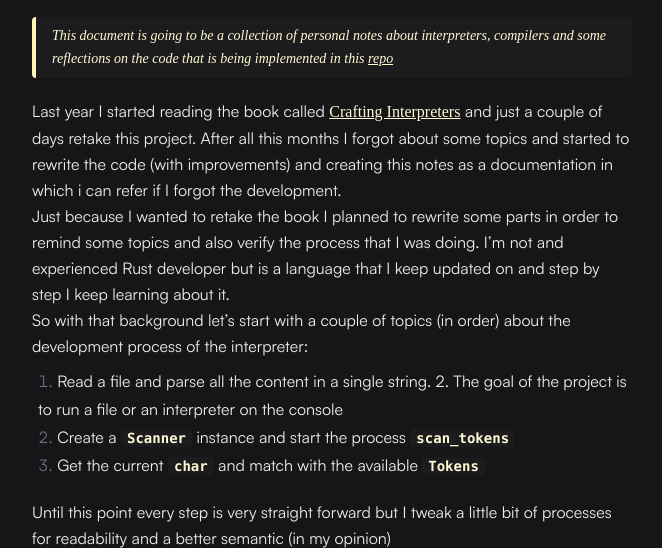
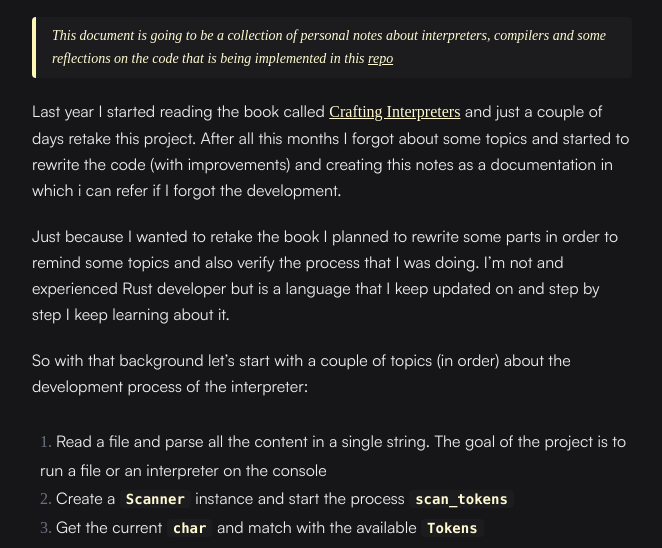
Before and after one commit to slingercode/ednoesco.com, an Astro site: page /blog/crafting-an-interpreter in a window 1280 px wide. Shown: the part 212-760 px from the top of the page, without its empty margins (308-970 px from the left). Built offline with nearby package versions, Linux system fonts and the light colour scheme; Astro itself is replaced by a stand-in of ours; a web font is replaced by a local one.

Commit message:
Update tailwind config

```diff
--- a/package.json
+++ b/package.json
@@ -1,6 +1,6 @@
 {
   "name": "ednoesco.com",
-  "version": "0.6.2",
+  "version": "0.6.3",
   "private": true,
   "license": "MIT",
   "description": "My personal website",
--- a/src/components/footer.astro
+++ b/src/components/footer.astro
@@ -6,7 +6,7 @@ import Link from "../components/common/link.astro";
   class="mt-10 py-2 text-center font-mono text-sm text-ednoesco-accent-high md:py-5"
 >
   <p>
-    ednoesco.com - v0.6.2 - <Link href="/changelog" class="underline">
+    ednoesco.com - v0.6.3 - <Link href="/changelog" class="underline">
       [CHANGELOG]
     </Link>
   </p>
--- a/src/content/blog/crafting-an-interpreter.md
+++ b/src/content/blog/crafting-an-interpreter.md
@@ -14,7 +14,8 @@ Just because I wanted to retake the book I planned to rewrite some parts in orde
 
 So with that background let's start with a couple of topics (in order) about the development process of the interpreter:
 
-1. Read a file and parse all the content in a single string. 2. The goal of the project is to run a file or an interpreter on the console
+1. Read a file and parse all the content in a single string.
+   The goal of the project is to run a file or an interpreter on the console
 2. Create a `Scanner` instance and start the process `scan_tokens`
 3. Get the current `char` and match with the available `Tokens`
 
@@ -36,6 +37,7 @@ fn advance(&mut self) {
 A quick overview is, the `get_current_char` function retrieves the char in the current position in the source code string and if is not a valid char (`EOF`) return a empty char. The `advance` function increments the current position but I'm also using a custom variable called `line_block` that represents the position in the editor, for example, the first char in the line is always 1 so i would read line 1 at position 1, if that makes sense.
 
 Now, what would do with the match character process?, well, I've created some handler functions that serves that purpose. There are a couple of functions but I don't want to explain all of them so I'm going to pick the basic function for single token scanning, this means for tokens that doesn't depend on a sequence, for example the `}` char only indicates a right brace.
+
 **Note: remember that currently we are in a lexical analysis not semantical, so we need to identify only the tokens**
 
 Example of the handler function for a single token:
--- a/tailwind.config.cjs
+++ b/tailwind.config.ts
@@ -1,7 +1,10 @@
-const defaultFontFamily = require("tailwindcss/defaultTheme").fontFamily;
+import tailwindTypography from "@tailwindcss/typography";
+import { fontFamily as defaultFontFamily } from "tailwindcss/defaultTheme";
 
-/** @type {import('tailwindcss').Config} */
-module.exports = {
+import type { Config } from "tailwindcss";
+import type { PluginUtils } from "tailwindcss/types/config";
+
+export default {
   content: ["./src/**/*.{astro,html,md,tsx}"],
   theme: {
     extend: {
@@ -28,7 +31,7 @@ module.exports = {
        * - [Tailwind default theme](https://raw.githubusercontent.com/tailwindlabs/tailwindcss/master/stubs/config.full.js)
        * - [Tailwind typography theme definition](https://raw.githubusercontent.com/tailwindlabs/tailwindcss-typography/master/src/styles.js)
        */
-      typography: ({ theme }) => ({
+      typography: ({ theme }: PluginUtils) => ({
         DEFAULT: {
           css: {
             h1: {
@@ -63,6 +66,7 @@ module.exports = {
             },
             p: {
               margin: theme("spacing.0"),
+              paddingBottom: theme("spacing.5"),
               lineHeight: theme("lineHeight.relaxed"),
             },
             strong: {
@@ -80,10 +84,20 @@ module.exports = {
               fontFamily: "BerkeleyMono",
               fontSize: theme("fontSize.sm"),
               paddingLeft: theme("spacing.4"),
+              paddingRight: theme("spacing.4"),
               paddingTop: theme("spacing.2"),
               borderRadius: theme("borderRadius.DEFAULT"),
               paddingBottom: theme("spacing.2"),
               backgroundColor: theme("colors.ednoesco.secondary-background"),
+            },
+            "blockquote p": {
+              paddingBottom: theme("spacing.0"),
+            },
+            "blockquote p:first-of-type::before": {
+              content: "",
+            },
+            "blockquote p:last-of-type::after": {
+              content: "",
             },
             ul: {
               marginTop: theme("spacing.2"),
@@ -98,12 +112,26 @@ module.exports = {
               listStylePosition: "inside",
             },
             li: {
-              listStylePosition: "inside",
               marginTop: theme("spacing.0"),
               marginBottom: theme("spacing.0"),
+              "&::marker": {
+                fontFamily: "BerkeleyMono",
+              },
+            },
+            "ol > li": {
+              paddingLeft: theme("spacing.2"),
+            },
+            "ul > li": {
+              paddingLeft: theme("spacing.2"),
+            },
+            "> ul > li > *:first-child": {
+              marginTop: theme("spacing.5"),
             },
             "> ul > li > *:last-child": {
               marginBottom: theme("spacing.5"),
+            },
+            "> ol > li > *:first-child": {
+              marginTop: theme("spacing.5"),
             },
             "> ol > li > *:last-child": {
               marginBottom: theme("spacing.5"),
@@ -145,9 +173,5 @@ module.exports = {
       }),
     },
   },
-  plugins: [
-    require("@tailwindcss/typography")({
-      className: "markdown",
-    }),
-  ],
-};
+  plugins: [tailwindTypography({ className: "markdown" })],
+} satisfies Config;
```
Also changed, not shown: src/content/changelog/changelog.md, 1 other file.
